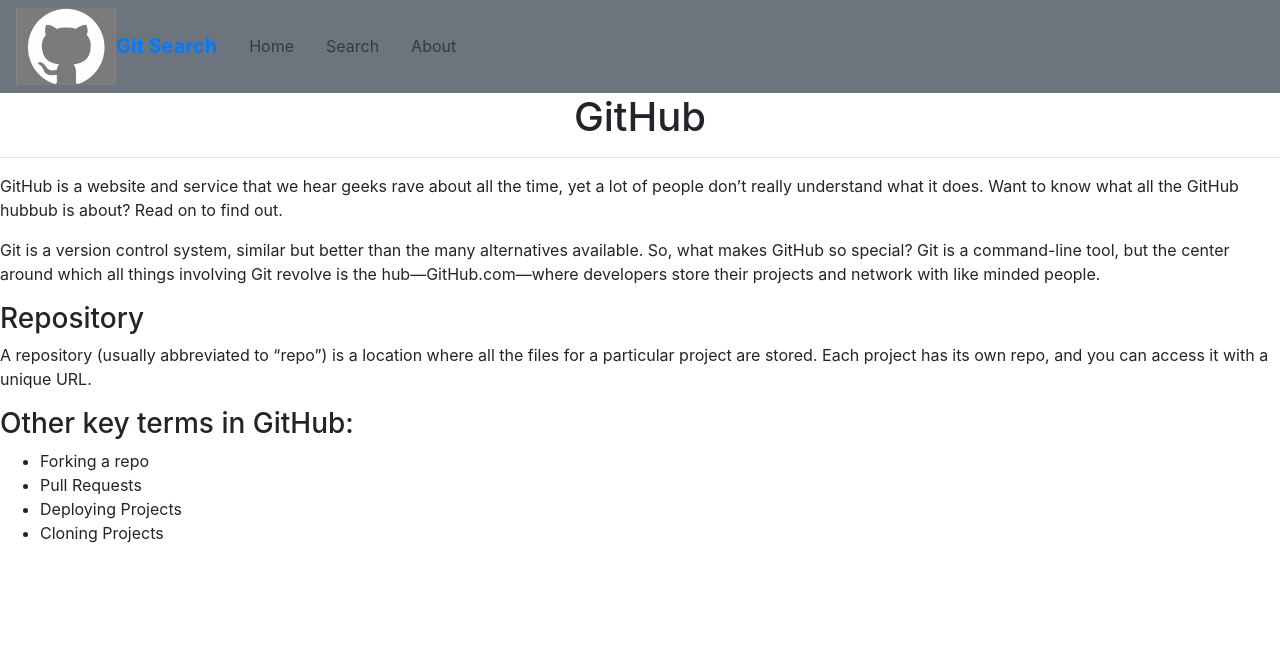
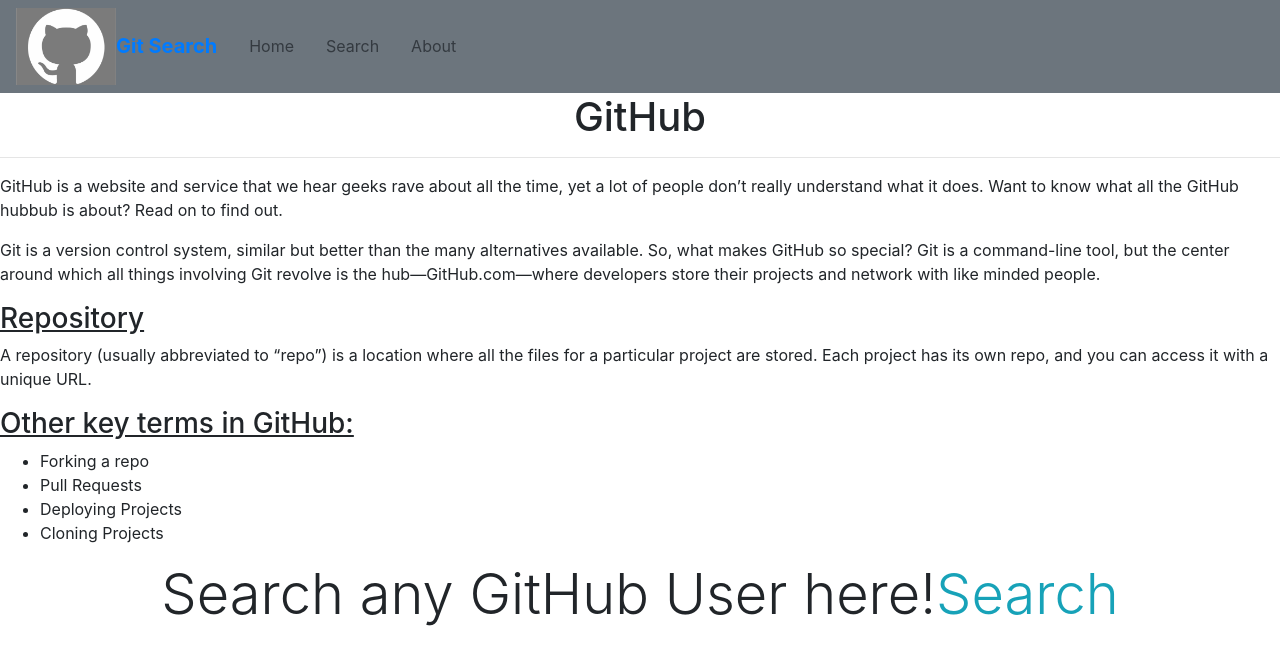
Before and after one commit to Abel-b/Git-Search-Engine, an Angular app: page /home in a window 1280 px wide. Shown: the top 664 px of the page. Built offline with nearby package versions, Linux system fonts and the light colour scheme.

Commit message:
adds a search link to home

```diff
--- a/src/app/home/home.component.html
+++ b/src/app/home/home.component.html
@@ -6,13 +6,15 @@
     special? Git is a command-line tool, but the center around which all things involving Git revolve is the
     hub—GitHub.com—where developers store their projects and network with like minded people.</p>
 
-<h3>Repository</h3>
+<h3><u>Repository</u></h3>
 <p>A repository (usually abbreviated to “repo”) is a location where all the files for a particular project are stored.
     Each project has its own repo, and you can access it with a unique URL.</p>
-<h3>Other key terms in GitHub:</h3>
+<h3><u>Other key terms in GitHub:</u></h3>
 <ul>
     <li>Forking a repo</li>
     <li>Pull Requests</li>
     <li>Deploying Projects</li>
     <li>Cloning Projects</li>
 </ul>
+
+<h1 class="display-4" >Search any GitHub User here!<a class="text-info" routerLink="/search-form">Search</a></h1>
--- a/src/styles.css
+++ b/src/styles.css
@@ -2,4 +2,5 @@
 
 h1 {
     text-align: center;
+
 }
```
Lines whose indentation alone changed are shown as unchanged.
